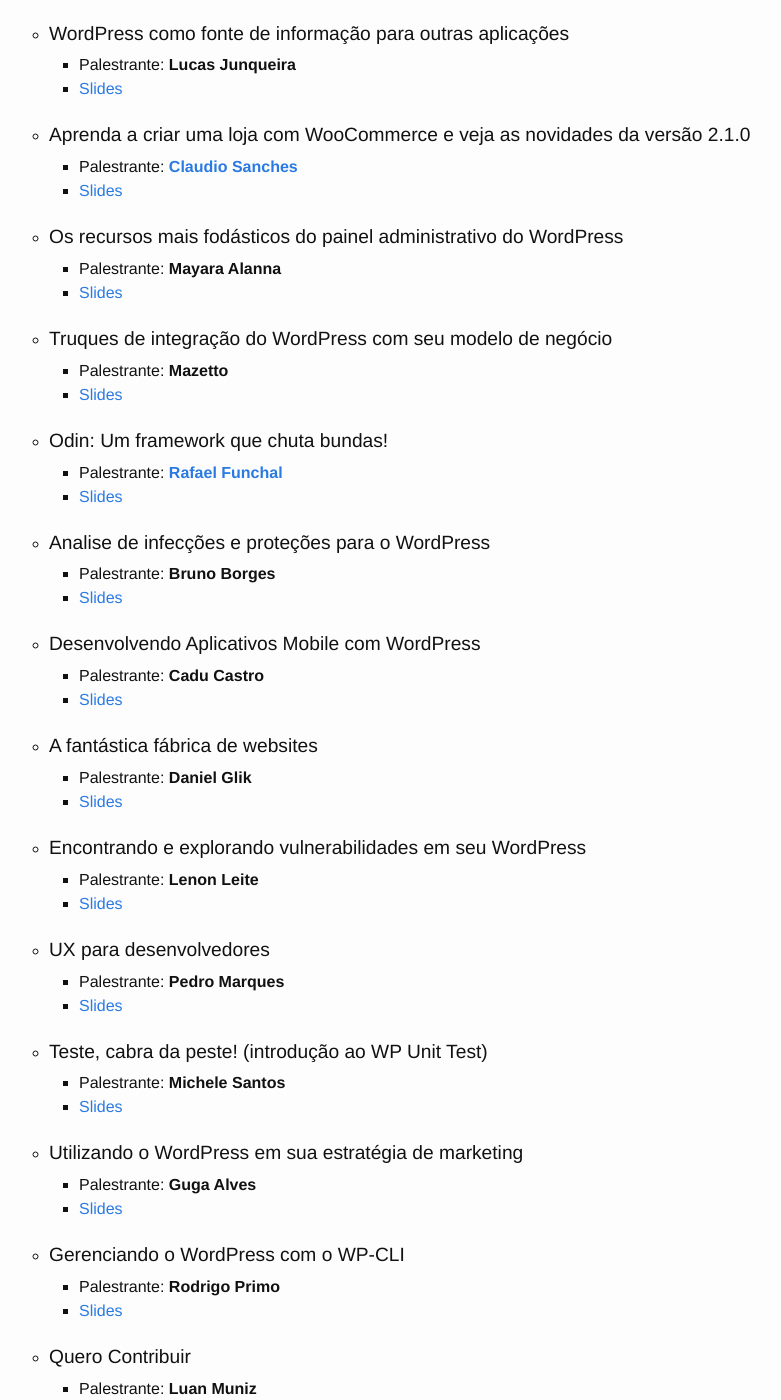
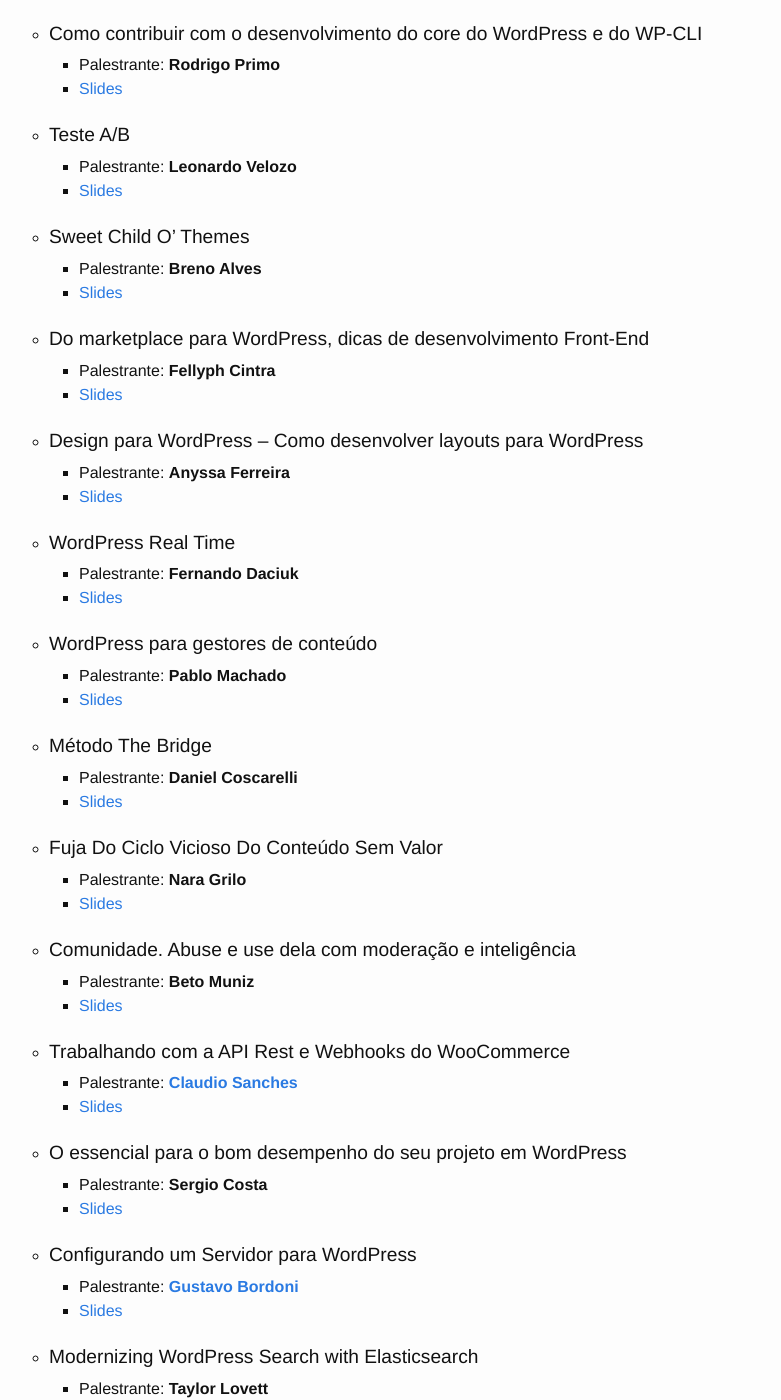
Before and after one commit to wpbrasil/slides, a Jekyll site: the page built from belohorizonte.html, in a window 1280 px wide and 1400 px high, scrolled down 411 px. Shown: the whole window, without its empty margins (251-1032 px from the left). Built offline with Jekyll 4.4.1, drawn with Linux system fonts in a browser that asks for light colours; some of the changed text lies outside the part shown.

Commit message:
Insere slides WordCamp BH 2015

```diff
--- a/_data/places/bh.yml
+++ b/_data/places/bh.yml
@@ -1,3 +1,82 @@
+- type: wordcamp
+  date: 2015-06-13
+  url: https://belohorizonte.wordcamp.org/2015/
+  slides:
+    - speaker: "Leonardo Passos"
+      url: "http://afirmacomunicacao.com.br/wp-content/uploads/2015/06/Palestra-P%C3%A1ginas-8-vezes-mais-persuasivas.pdf"
+      title: "Páginas 8 vezes mais persuasivas "
+
+    - speaker: "Rafael Funchal"
+      sid: "rafaelfunchal"
+      url: "http://pt.slideshare.net/rafaelfunchal/como-enviar-newsletters-no-wordpress"
+      title: "Newsletters no WordPress"
+
+    - speaker: "Rodrigo Primo"
+      url: "https://drive.google.com/file/d/0B6MEmF7H4wS9anFlVTlSVWJTOGgzLS1CZkg5Nm56Wk50dzBr/view?usp=sharing"
+      title: "Como contribuir com o desenvolvimento do core do WordPress e do WP-CLI"
+
+    - speaker: "Leonardo Velozo"
+      url: "http://pt.slideshare.net/LeonardoVelozo/teste-ab"
+      title: "Teste A/B"
+
+    - speaker: "Breno Alves"
+      url: "http://pt.slideshare.net/brenoalvs/sweet-child-o-themes"
+      title: "Sweet Child O’ Themes"
+
+    - speaker: "Fellyph Cintra"
+      url: "http://pt.slideshare.net/fellyph/do-marketplace-ao-wordpress-wordcamp-bh-2015"
+      title: "Do marketplace para WordPress, dicas de desenvolvimento Front-End"
+
+    - speaker: "Anyssa Ferreira"
+      url: "http://pt.slideshare.net/anyssaferreira/design-para-wordpress-anyssa-ferreira-wordcamp-bh-2015"
+      title: "Design para WordPress – Como desenvolver layouts para WordPress"
+
+    - speaker: "Fernando Daciuk"
+      url: "https://docs.google.com/presentation/d/1ec-JpzrGDAfm6VM7RG8VZqTk-J34ZIEo70ZkLN2gYIg/present#slide=id.g324d53eb4_0_14"
+      title: "WordPress Real Time"
+
+    - speaker: "Pablo Machado"
+      url: "http://pt.slideshare.net/nauweb/wordpress-para-gestores-de-contedo-wordcamp-bh-2015"
+      title: "WordPress para gestores de conteúdo "
+
+    - speaker: "Daniel Coscarelli"
+      url: "http://pt.slideshare.net/DanielCoscarelli/mtodo-the-bridge"
+      title: "Método The Bridge "
+
+    - speaker: "Nara Grilo"
+      url: "http://pt.slideshare.net/naragrilo/fuja-do-ciclo-vicioso-do-contedo-sem-valor-49348672"
+      title: "Fuja Do Ciclo Vicioso Do Conteúdo Sem Valor"
+
+    - speaker: "Beto Muniz"
+      url: "http://pt.slideshare.net/obetomuniz/comunidade-abuse-e-use-dela-com-moderao-e-inteligncia"
+      title: "Comunidade. Abuse e use dela com moderação e inteligência"
+
+    - speaker: "Claudio Sanches"
+      sid: "claudiosanches"
+      url: "https://speakerdeck.com/claudiosmweb/trabalhando-com-a-api-rest-e-webhooks-do-woocommerce"
+      title: "Trabalhando com a API Rest e Webhooks do WooCommerce"
+
+    - speaker: "Sergio Costa"
+      url: "http://pt.slideshare.net/sergiocosta5815/wordcampbh-2015-o-mnimo-essencial-para-o-bom-desempenho-do-seu-projeto-em-wordpress"
+      title: "O essencial para o bom desempenho do seu projeto em WordPress"
+
+    - speaker: "Gustavo Bordoni"
+      sid: "bordoni"
+      url: "http://slides.com/bordoni/montando-servidores-para-wordpress"
+      title: "Configurando um Servidor para WordPress"
+
+    - speaker: "Taylor Lovett"
+      url: "http://pt.slideshare.net/tlovett1/wordpress-searchelasticsearch"
+      title: "Modernizing WordPress Search with Elasticsearch"
+
+    - speaker: "Leo Baiano"
+      url: "http://pt.slideshare.net/leobaiano1/clean-code-programando-com-word-press-de-forma-profissional"
+      title: "Clean code: programando com WordPress de forma profissional"
+
+    - speaker: "Rômulo Zoch"
+      url: "http://pt.slideshare.net/romulozoch/cheatsheet-workshop-criando-apps-multidispositivos-e-servindo-contedo-com-wordpress"
+      title: "WorkShop: Criando APPs Multi­dispositivos e servindo conteúdo com WordPress"
+
 - type: wordcamp
   date: 2014-05-17
   url: https://belohorizonte.wordcamp.org/2014/
@@ -81,6 +160,6 @@
       title: "Traduzindo seu conteúdo com WPML + ICanLocalize "
 
     - speaker: "Gustavo Bordoni"
-      sid: bordoni
+      sid: "bordoni"
       url: "http://slides.com/bordoni/wordcamp-bh-2014"
       title: "Desenvolvimento consciente para Plugins"
```
